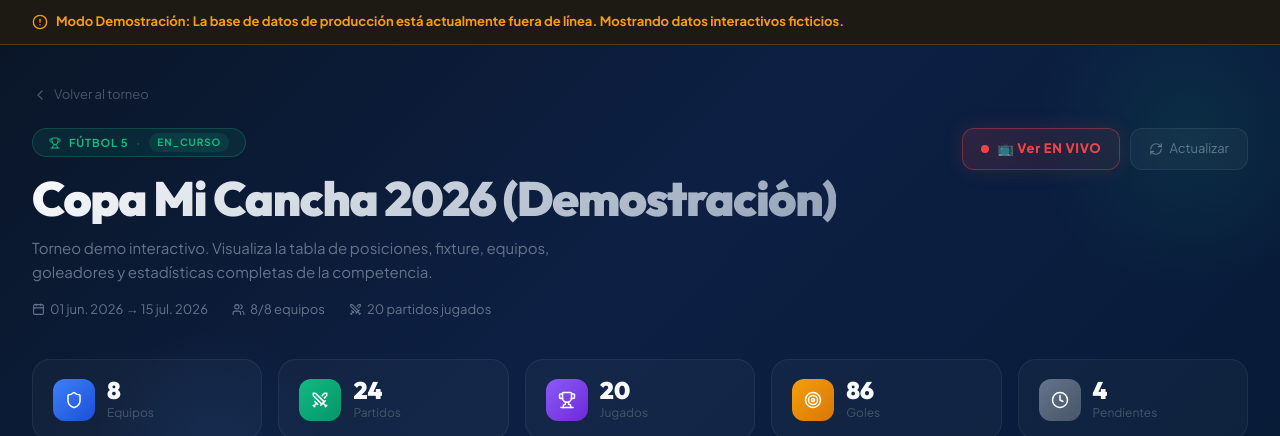
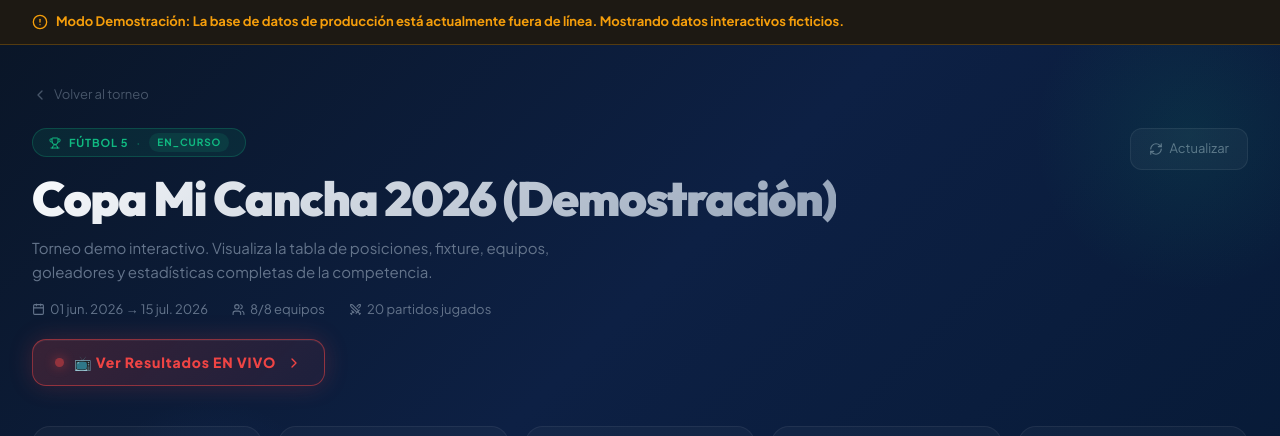
Before and after one commit to lprafael/sist_base, a Next.js app in the folder web/: page /torneos/1/resumen in a window 1280 px wide. Shown: the top 436 px of the page. Built offline with nearby package versions, Linux system fonts and the light colour scheme; no server answers.

Commit message:
feat: mover boton LIVE a posicion prominente bajo el titulo del torneo

```diff
--- a/web/src/app/torneos/[id]/resumen/page.tsx
+++ b/web/src/app/torneos/[id]/resumen/page.tsx
@@ -232,6 +232,7 @@
         .row-hover:hover { background: rgba(255,255,255,0.035) !important; }
         @keyframes spin { to { transform: rotate(360deg); } }
         @keyframes fadeIn { from { opacity:0; transform:translateY(8px); } to { opacity:1; transform:translateY(0); } }
+        @keyframes pulse-live { 0%,100% { opacity:1; box-shadow:0 0 6px #ef4444; } 50% { opacity:0.4; box-shadow:0 0 12px #ef4444; } }
         .fade-in { animation: fadeIn 0.3s ease; }
       `}</style>
 
@@ -289,32 +290,38 @@
                   <p style={{ color: "#64748b", marginTop: "0.75rem", fontSize: 15, maxWidth: 600, lineHeight: 1.6 }}>{tournament.descripcion}</p>
                 )}
 
-                <div style={{ display: "flex", gap: "1.5rem", marginTop: "1rem", flexWrap: "wrap" }}>
+                <div style={{ display: "flex", gap: "1.5rem", marginTop: "1rem", flexWrap: "wrap", alignItems: "center" }}>
                   <Pill icon={<Calendar size={13} />} text={`${fmtDate(tournament.fecha_inicio)}${tournament.fecha_fin ? ` → ${fmtDate(tournament.fecha_fin)}` : ""}`} />
                   <Pill icon={<Users size={13} />} text={`${equipos.length}${tournament.max_equipos ? `/${tournament.max_equipos}` : ""} equipos`} />
                   <Pill icon={<Swords size={13} />} text={`${jugados} partidos jugados`} />
                 </div>
-              </div>
 
-              <div style={{ display: "flex", gap: 10, alignItems: "center" }}>
+                {/* LIVE BUTTON - destacado debajo del título */}
                 <Link
                   href={`/torneos/${id}/tv-live`}
                   target="_blank"
                   style={{
-                    display: "flex", alignItems: "center", gap: 8,
-                    background: "linear-gradient(135deg, rgba(239,68,68,0.15), rgba(239,68,68,0.08))",
-                    border: "1px solid rgba(239,68,68,0.4)",
-                    borderRadius: 12, padding: "10px 18px",
-                    color: "#ef4444", fontSize: 13, fontWeight: 800,
-                    textDecoration: "none", flexShrink: 0,
-                    letterSpacing: "0.05em",
-                    boxShadow: "0 0 20px rgba(239,68,68,0.15)",
-                    transition: "all 0.2s",
+                    display: "inline-flex", alignItems: "center", gap: 10, marginTop: "1.25rem",
+                    background: "linear-gradient(135deg, rgba(239,68,68,0.2), rgba(239,68,68,0.08))",
+                    border: "1px solid rgba(239,68,68,0.5)",
+                    borderRadius: 14, padding: "12px 22px",
+                    color: "#ef4444", fontSize: 14, fontWeight: 800,
+                    textDecoration: "none", letterSpacing: "0.06em",
+                    boxShadow: "0 0 24px rgba(239,68,68,0.2), inset 0 1px 0 rgba(255,255,255,0.05)",
                   }}
                 >
-                  <span style={{ width: 8, height: 8, borderRadius: "50%", background: "#ef4444", display: "inline-block", animation: "spin 0s linear, fadeIn 0s" }} />
-                  📺 Ver EN VIVO
+                  <span style={{
+                    width: 9, height: 9, borderRadius: "50%", background: "#ef4444",
+                    display: "inline-block", flexShrink: 0,
+                    boxShadow: "0 0 6px #ef4444",
+                    animation: "pulse-live 1.2s ease-in-out infinite"
+                  }} />
+                  📺 Ver Resultados EN VIVO
+                  <ChevronRight size={16} />
                 </Link>
+              </div>
+
+              <div style={{ display: "flex", gap: 10, alignItems: "center" }}>
                 <button onClick={loadAll} style={{ display: "flex", alignItems: "center", gap: 6, background: "rgba(255,255,255,0.04)", border: "1px solid rgba(255,255,255,0.07)", borderRadius: 12, padding: "10px 18px", color: "#64748b", cursor: "pointer", fontSize: 13, flexShrink: 0 }}>
                   <RefreshCw size={14} /> Actualizar
                 </button>
```
